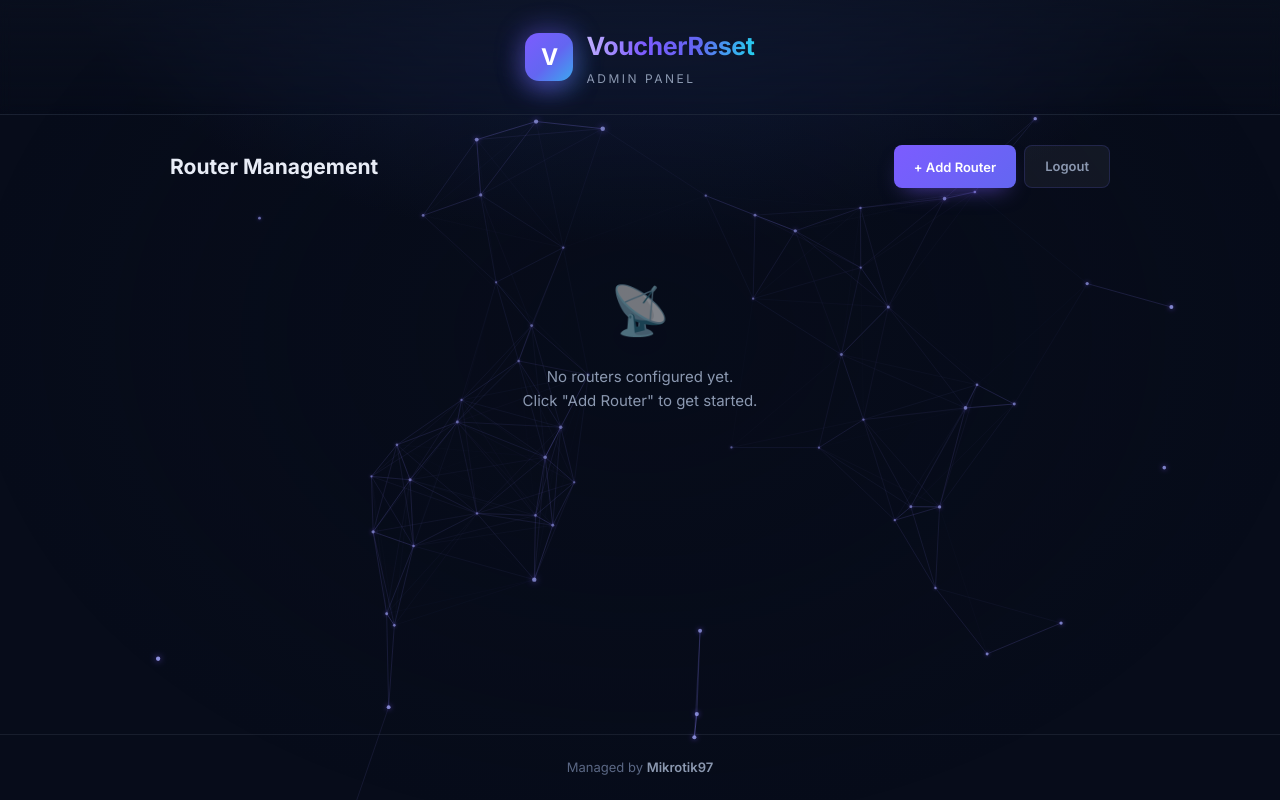
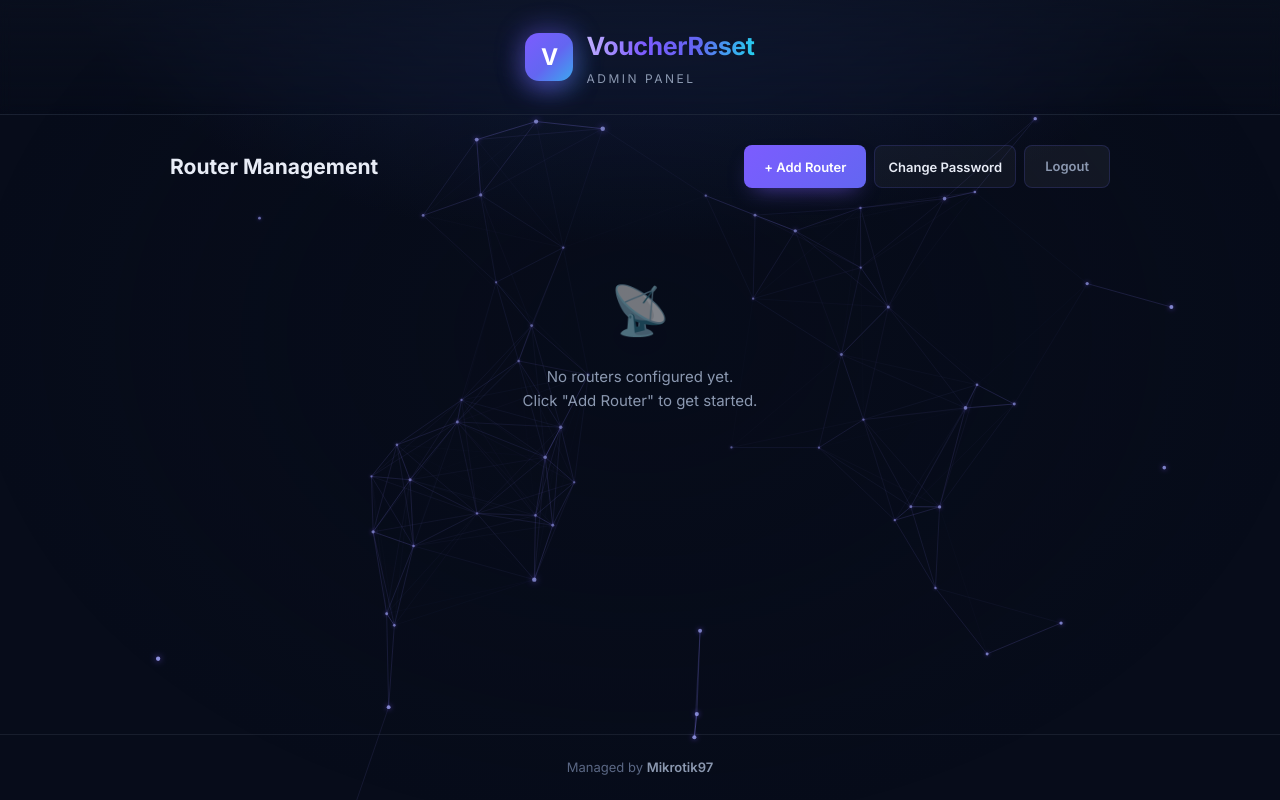
Before and after one commit to anirudhatalmale6-alt/mikrotik-voucher-reset, a PHP site: page /admin.php in a window 1280 px wide. Run offline with PHP 8.4, Linux system fonts and the light colour scheme; the visitor is signed in with stand-in values (Sample User, id 1); some libraries are stand-ins or nearby versions.

Commit message:
Add admin password change (persistent, bcrypt-hashed in DB)

```diff
--- a/admin.php
+++ b/admin.php
@@ -17,7 +17,7 @@ $actionError = '';
 // Handle login
 if ($_SERVER['REQUEST_METHOD'] === 'POST' && isset($_POST['action']) && $_POST['action'] === 'login') {
     $password = $_POST['password'] ?? '';
-    if ($password === ADMIN_PASSWORD) {
+    if (verifyAdminPassword($password)) {
         $_SESSION['admin_logged_in'] = true;
         $isLoggedIn = true;
     } else {
@@ -75,6 +75,25 @@ if ($isLoggedIn && $_SERVER['REQUEST_METHOD'] === 'POST') {
             $router = getRouter($id);
             deleteRouter($id);
             $actionMessage = 'Router deleted successfully.';
+        }
+    }
+
+    if ($action === 'change_password') {
+        $current = $_POST['current_password'] ?? '';
+        $new     = $_POST['new_password'] ?? '';
+        $confirm = $_POST['confirm_password'] ?? '';
+
+        if ($current === '' || $new === '' || $confirm === '') {
+            $actionError = 'All password fields are required.';
+        } elseif (!verifyAdminPassword($current)) {
+            $actionError = 'Current password is incorrect.';
+        } elseif (strlen($new) < 6) {
+            $actionError = 'New password must be at least 6 characters.';
+        } elseif ($new !== $confirm) {
+            $actionError = 'New password and confirmation do not match.';
+        } else {
+            setAdminPassword($new);
+            $actionMessage = 'Admin password changed successfully.';
         }
     }
 }
@@ -155,6 +174,7 @@ $routers = $isLoggedIn ? getAllRouters() : [];
                     <h2>Router Management</h2>
                     <div style="display: flex; gap: 8px; flex-wrap: wrap;">
                         <button class="btn btn-add btn-sm" onclick="openModal('add')">+ Add Router</button>
+                        <button class="btn btn-secondary btn-sm" onclick="openPasswordModal()">Change Password</button>
                         <a href="admin.php?logout=1" class="btn btn-logout btn-sm">Logout</a>
                     </div>
                 </div>
@@ -253,7 +273,50 @@ $routers = $isLoggedIn ? getAllRouters() : [];
                 </div>
             </div>
 
+            <!-- Modal for Change Password -->
+            <div id="password-modal-overlay" class="modal-overlay" onclick="if(event.target===this)closePasswordModal()">
+                <div class="modal">
+                    <h3>Change Admin Password</h3>
+                    <form method="POST" autocomplete="off">
+                        <input type="hidden" name="action" value="change_password">
+
+                        <div class="form-group">
+                            <label for="current-password">Current Password</label>
+                            <input type="password" id="current-password" name="current_password" placeholder="Enter current password" required>
+                        </div>
+
+                        <div class="form-group">
+                            <label for="new-password">New Password</label>
+                            <input type="password" id="new-password" name="new_password" placeholder="At least 6 characters" required>
+                        </div>
+
+                        <div class="form-group">
+                            <label for="confirm-password">Confirm New Password</label>
+                            <input type="password" id="confirm-password" name="confirm_password" placeholder="Re-enter new password" required>
+                        </div>
+
+                        <div class="form-actions">
+                            <button type="button" class="btn btn-secondary" onclick="closePasswordModal()">Cancel</button>
+                            <button type="submit" class="btn btn-primary">Update Password</button>
+                        </div>
+                    </form>
+                </div>
+            </div>
+
             <script>
+                function openPasswordModal() {
+                    var overlay = document.getElementById('password-modal-overlay');
+                    document.getElementById('current-password').value = '';
+                    document.getElementById('new-password').value = '';
+                    document.getElementById('confirm-password').value = '';
+                    overlay.classList.add('visible');
+                    document.getElementById('current-password').focus();
+                }
+
+                function closePasswordModal() {
+                    document.getElementById('password-modal-overlay').classList.remove('visible');
+                }
+
                 function openModal(mode, data) {
                     var overlay = document.getElementById('modal-overlay');
                     var title = document.getElementById('modal-title');
@@ -296,9 +359,9 @@ $routers = $isLoggedIn ? getAllRouters() : [];
                     document.getElementById('modal-overlay').classList.remove('visible');
                 }
 
-                // Close modal on Escape
+                // Close modals on Escape
                 document.addEventListener('keydown', function (e) {
-                    if (e.key === 'Escape') closeModal();
+                    if (e.key === 'Escape') { closeModal(); closePasswordModal(); }
                 });
             </script>
 
--- a/includes/config.php
+++ b/includes/config.php
@@ -7,7 +7,10 @@
 define('APP_NAME', 'VoucherReset');
 define('APP_VERSION', '1.0.0');
 
-// Admin credentials
+// Initial/default admin password.
+// Used only for the FIRST login. Once you change the password from the
+// admin panel (Change Password button), the new password is stored securely
+// (bcrypt-hashed) in the database and this value is no longer used.
 define('ADMIN_PASSWORD', 'admin123');
 
 // Database
--- a/includes/db.php
+++ b/includes/db.php
@@ -32,6 +32,14 @@ function getDB(): PDO {
         initDatabase($pdo);
     }
 
+    // Always ensure the settings table exists (migrates older databases).
+    $pdo->exec("
+        CREATE TABLE IF NOT EXISTS settings (
+            key   TEXT PRIMARY KEY,
+            value TEXT
+        )
+    ");
+
     return $pdo;
 }
 
@@ -47,6 +55,49 @@ function initDatabase(PDO $pdo): void {
             created_at TEXT NOT NULL DEFAULT (datetime('now'))
         )
     ");
+}
+
+/**
+ * Read a stored setting value (or null if unset).
+ */
+function getSetting(string $key): ?string {
+    $db = getDB();
+    $stmt = $db->prepare('SELECT value FROM settings WHERE key = ?');
+    $stmt->execute([$key]);
+    $row = $stmt->fetch();
+    return $row ? $row['value'] : null;
+}
+
+/**
+ * Store (insert or update) a setting value.
+ */
+function setSetting(string $key, string $value): void {
+    $db = getDB();
+    $stmt = $db->prepare('
+        INSERT INTO settings (key, value) VALUES (?, ?)
+        ON CONFLICT(key) DO UPDATE SET value = excluded.value
+    ');
+    $stmt->execute([$key, $value]);
+}
+
+/**
+ * Verify a candidate admin password.
+ * Uses the hash stored in the database once the admin has set their own;
+ * before that it falls back to the ADMIN_PASSWORD constant in config.php.
+ */
+function verifyAdminPassword(string $password): bool {
+    $hash = getSetting('admin_password_hash');
+    if ($hash !== null && $hash !== '') {
+        return password_verify($password, $hash);
+    }
+    return hash_equals(ADMIN_PASSWORD, $password);
+}
+
+/**
+ * Set a new admin password (stored as a bcrypt hash).
+ */
+function setAdminPassword(string $newPassword): void {
+    setSetting('admin_password_hash', password_hash($newPassword, PASSWORD_BCRYPT));
 }
 
 /**
```
